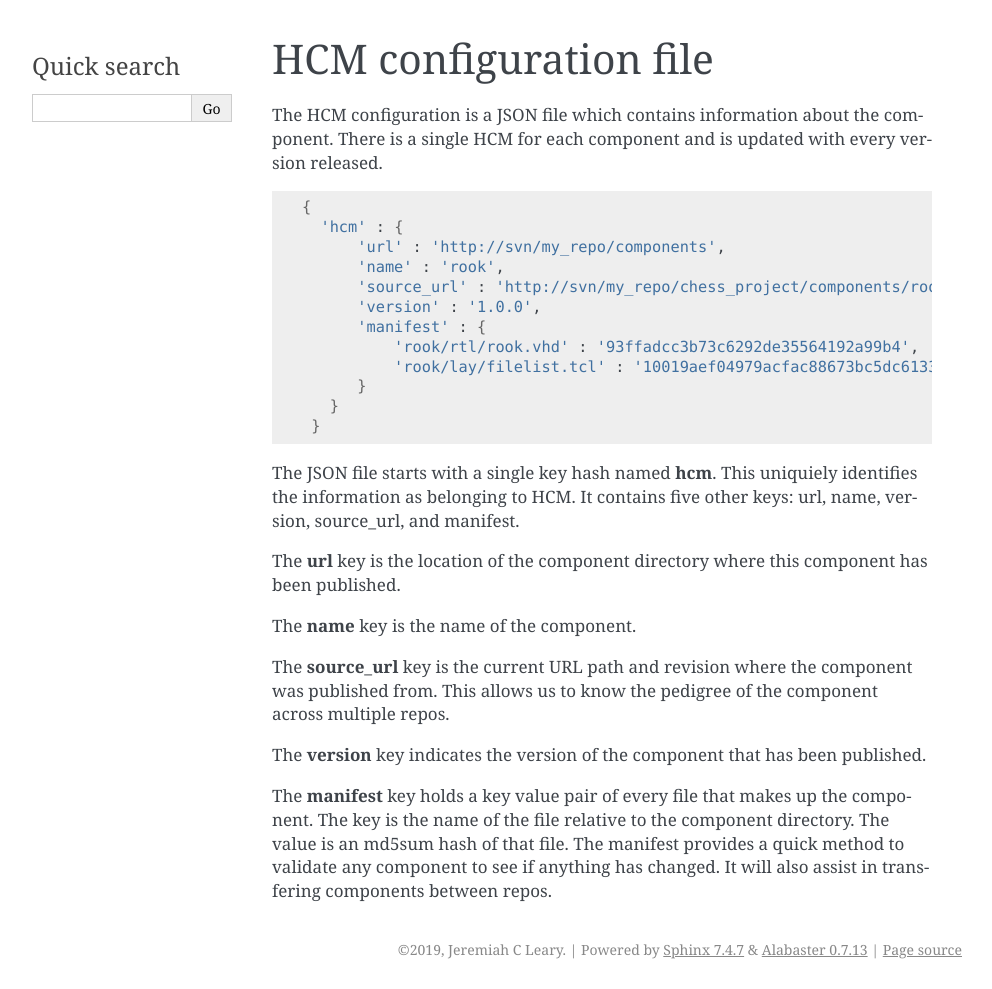
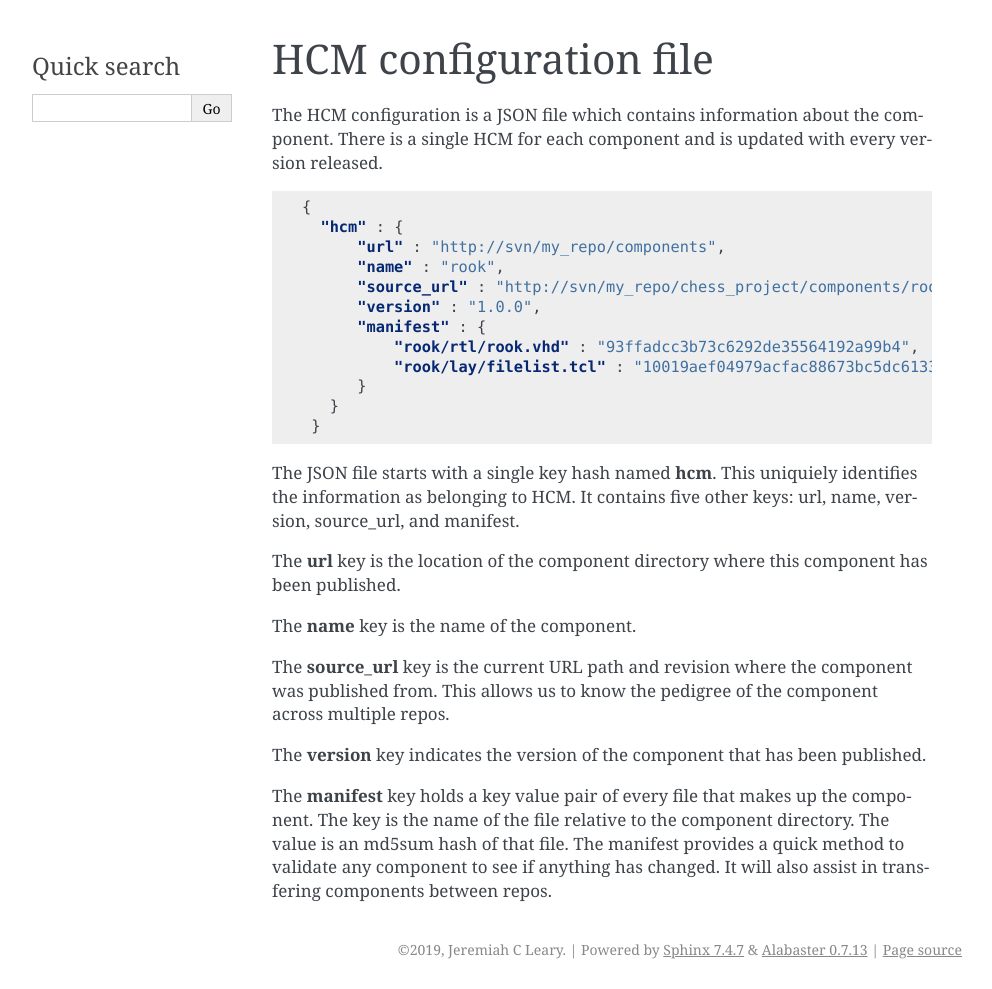
Before and after one commit to jeremiah-c-leary/hdl-component-manager, a Sphinx documentation site: the page built from docs/source/theory_of_operation/hcm_configuration_file.rst, in a window 1280 px wide. Shown: the whole page, without its empty margins (148-1140 px from the left). Built offline with Sphinx 7.4.7, drawn with Linux system fonts in a browser that asks for light colours.

Commit message:
Fixed json format in HCM configuration file documentation.

```diff
--- a/docs/source/theory_of_operation/hcm_configuration_file.rst
+++ b/docs/source/theory_of_operation/hcm_configuration_file.rst
@@ -4,17 +4,17 @@ HCM configuration file
 The HCM configuration is a JSON file which contains information about the component.
 There is a single HCM for each component and is updated with every version released.
 
-.. code-block:: bash
+.. code-block:: json
 
    {
-     'hcm' : {
-         'url' : 'http://svn/my_repo/components',
-         'name' : 'rook',
-         'source_url' : 'http://svn/my_repo/chess_project/components/rook@1276',
-         'version' : '1.0.0',
-         'manifest' : {
-             'rook/rtl/rook.vhd' : '93ffadcc3b73c6292de35564192a99b4',
-             'rook/lay/filelist.tcl' : '10019aef04979acfac88673bc5dc6133'
+     "hcm" : {
+         "url" : "http://svn/my_repo/components",
+         "name" : "rook",
+         "source_url" : "http://svn/my_repo/chess_project/components/rook@1276",
+         "version" : "1.0.0",
+         "manifest" : {
+             "rook/rtl/rook.vhd" : "93ffadcc3b73c6292de35564192a99b4",
+             "rook/lay/filelist.tcl" : "10019aef04979acfac88673bc5dc6133"
          }
       }
     }
```
